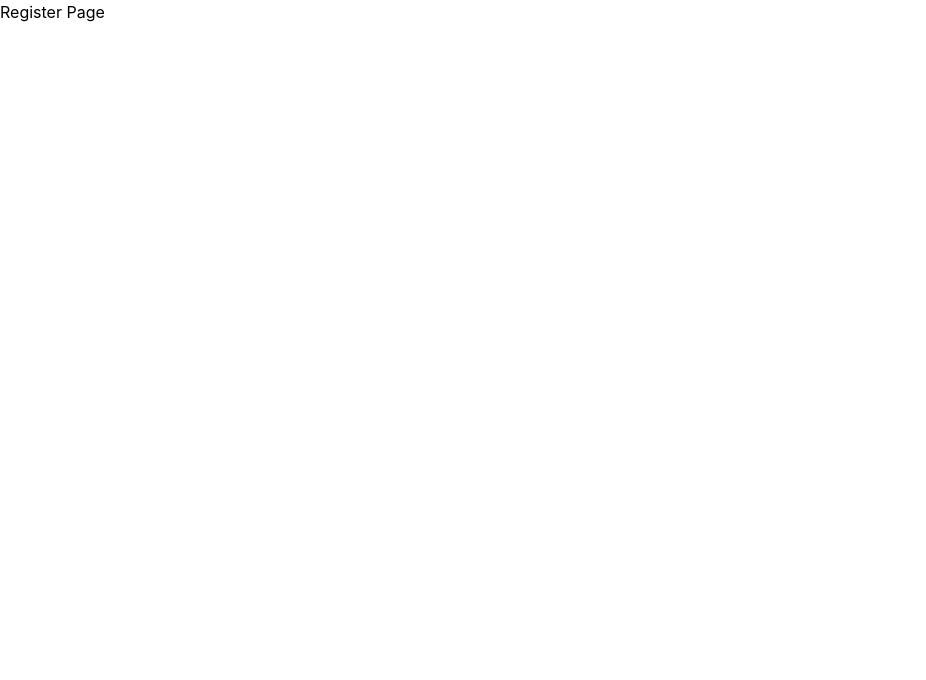
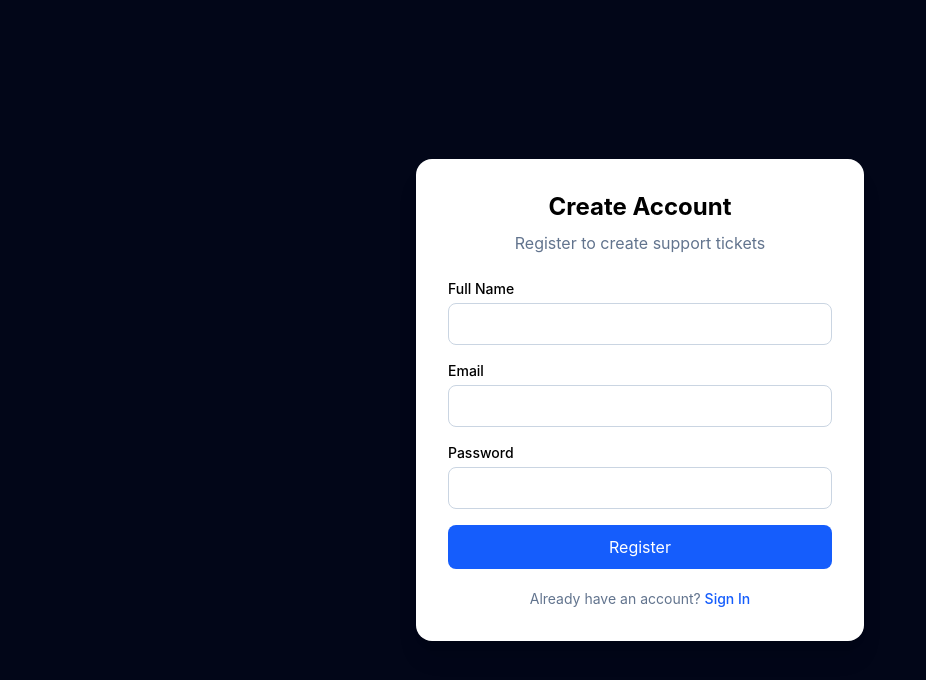
Before and after one commit to SAGAR-2-4/qtechy-support-hub, a React app in the folder Frontend/: page /register in a window 1280 px wide. Shown: the top 680 px of the page, without its empty margins (0-926 px from the left). Built offline with nearby package versions, Linux system fonts and the light colour scheme; no server answers; the HTML template or start-up script is replaced by a standard one.

Commit message:
Add user registration page

```diff
--- a/Frontend/src/features/auth/authSlice.js
+++ b/Frontend/src/features/auth/authSlice.js
@@ -9,6 +9,25 @@ export const loginUser = createAsyncThunk(
       return response.data.data;
     } catch (error) {
       return rejectWithValue(error.response?.data?.message || "Login failed");
+    }
+  }
+);
+
+export const registerUser = createAsyncThunk(
+  "auth/registerUser",
+  async (userData, { rejectWithValue }) => {
+    try {
+      const response = await axiosInstance.post(
+        "/auth/register",
+        userData
+      );
+
+      return response.data.data;
+    } catch (error) {
+      return rejectWithValue(
+        error.response?.data?.message ||
+        "Registration failed"
+      );
     }
   }
 );
@@ -47,7 +66,25 @@ const authSlice = createSlice({
       .addCase(loginUser.rejected, (state, action) => {
         state.loading = false;
         state.error = action.payload;
-      });
+      })
+      .addCase(registerUser.pending, (state) => {
+        state.loading = true;
+        state.error = null;
+      })
+      .addCase(registerUser.fulfilled, (state, action) => {
+        state.loading = false;
+        state.user = action.payload.user;
+        state.token = action.payload.token;
+
+        localStorage.setItem(
+          "token",
+          action.payload.token
+        );
+      })
+      .addCase(registerUser.rejected, (state, action) => {
+        state.loading = false;
+        state.error = action.payload;
+      })
   },
 });
 
--- a/Frontend/src/pages/auth/Register.jsx
+++ b/Frontend/src/pages/auth/Register.jsx
@@ -1,5 +1,135 @@
+import { useState, useEffect } from "react";
+import { useDispatch, useSelector } from "react-redux";
+import { Link, useNavigate } from "react-router-dom";
+
+import { registerUser } from "../../features/auth/authSlice";
+
 function Register() {
-  return <div>Register Page</div>;
+  const dispatch = useDispatch();
+  const navigate = useNavigate();
+
+  const { user, loading, error } = useSelector(
+    (state) => state.auth
+  );
+
+  const [formData, setFormData] = useState({
+    name: "",
+    email: "",
+    password: "",
+  });
+
+  useEffect(() => {
+    if (user?.role === "user") {
+      navigate("/user/dashboard");
+    }
+  }, [user, navigate]);
+
+  const handleChange = (e) => {
+    setFormData((prev) => ({
+      ...prev,
+      [e.target.name]: e.target.value,
+    }));
+  };
+
+  const handleSubmit = (e) => {
+    e.preventDefault();
+
+    dispatch(
+      registerUser(formData)
+    );
+  };
+
+  return (
+    <div className="min-h-screen bg-slate-950 flex items-center justify-center px-4">
+      <div className="w-full max-w-md bg-white rounded-2xl shadow-xl p-8">
+
+        <h1 className="text-2xl font-bold text-center">
+          Create Account
+        </h1>
+
+        <p className="text-slate-500 text-center mt-2">
+          Register to create support tickets
+        </p>
+
+        {error && (
+          <div className="mt-5 bg-red-50 text-red-600 p-3 rounded-lg">
+            {error}
+          </div>
+        )}
+
+        <form
+          onSubmit={handleSubmit}
+          className="mt-6 space-y-4"
+        >
+          <div>
+            <label className="block text-sm font-medium">
+              Full Name
+            </label>
+
+            <input
+              type="text"
+              name="name"
+              value={formData.name}
+              onChange={handleChange}
+              required
+              className="mt-1 w-full border border-slate-300 rounded-lg px-4 py-2"
+            />
+          </div>
+
+          <div>
+            <label className="block text-sm font-medium">
+              Email
+            </label>
+
+            <input
+              type="email"
+              name="email"
+              value={formData.email}
+              onChange={handleChange}
+              required
+              className="mt-1 w-full border border-slate-300 rounded-lg px-4 py-2"
+            />
+          </div>
+
+          <div>
+            <label className="block text-sm font-medium">
+              Password
+            </label>
+
+            <input
+              type="password"
+              name="password"
+              value={formData.password}
+              onChange={handleChange}
+              required
+              className="mt-1 w-full border border-slate-300 rounded-lg px-4 py-2"
+            />
+          </div>
+
+          <button
+            type="submit"
+            disabled={loading}
+            className="w-full bg-blue-600 text-white py-2.5 rounded-lg hover:bg-blue-700"
+          >
+            {loading
+              ? "Creating Account..."
+              : "Register"}
+          </button>
+        </form>
+
+        <p className="mt-5 text-center text-sm text-slate-500">
+          Already have an account?{" "}
+          <Link
+            to="/login"
+            className="text-blue-600 font-medium"
+          >
+            Sign In
+          </Link>
+        </p>
+
+      </div>
+    </div>
+  );
 }
 
 export default Register;
--- a/Frontend/src/routes/AppRoutes.jsx
+++ b/Frontend/src/routes/AppRoutes.jsx
@@ -1,7 +1,7 @@
 import { Routes, Route } from "react-router-dom";
 
 import Login from "../pages/auth/Login";
-import Register from "../pages/auth/Register";
+
 
 import AdminDashboard from "../pages/admin/AdminDashboard";
 import AgentDashboard from "../pages/agent/AgentDashboard";
@@ -11,12 +11,17 @@ import Tickets from "../pages/admin/Tickets";
 import TicketDetails from "../pages/TicketDetails";
 import CreateTicket from "../pages/user/CreateTicket";
 import Users from "../pages/admin/Users";
+import Register from "../pages/auth/Register";
 
 function AppRoute() {
     return (
         <Routes>
             <Route path="/login" element={<Login />} />
             <Route path="/register" element={<Register />} />
+            <Route
+                path="/register"
+                element={<Register />}
+            />
             <Route
                 path="/admin/dashboard"
                 element={
```
